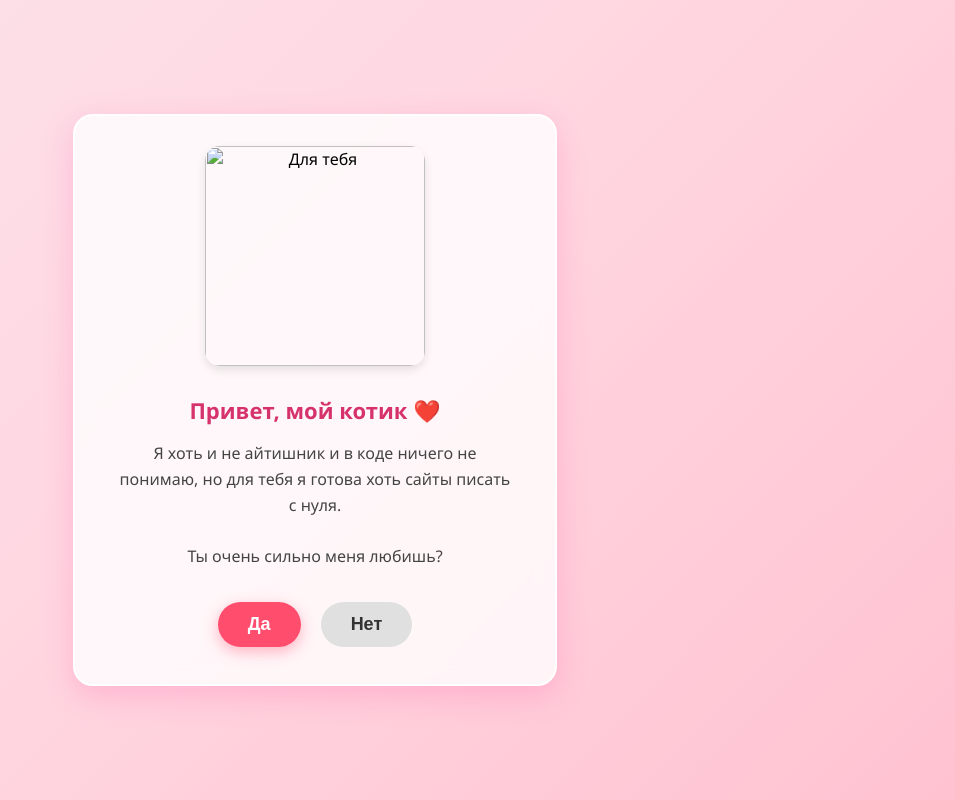
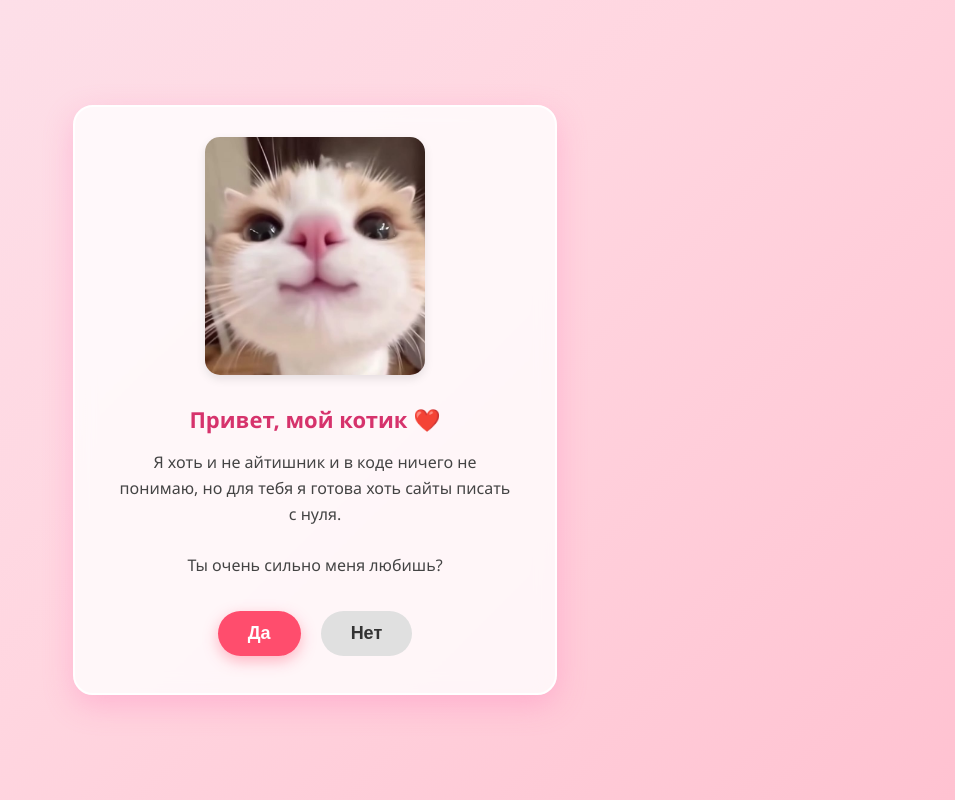
Before and after one commit to Monako-001/otkrytka, a plain HTML site: page index.html in a window 1280 px wide. Shown: the whole page, without its empty margins (325-1280 px from the left). Drawn offline with Linux system fonts and the light colour scheme.

Commit message:
Update index.html

```diff
--- a/index.html
+++ b/index.html
@@ -1,7 +1,7 @@
 <title>Для тебя ❤️</title> <style> body { margin: 0; padding: 0; display: flex; justify-content: center; align-items: center; height: 100vh; background: linear-gradient(135deg, #fce3ec, #ffd6e0, #ffc2d1); font-family: 'Segoe UI', Tahoma, Geneva, Verdana, sans-serif; text-align: center; overflow: hidden; } .card { background: rgba(255, 255, 255, 0.8); backdrop-filter: blur(10px); padding: 30px 40px; border-radius: 20px; box-shadow: 0 10px 30px rgba(255, 105, 180, 0.3); border: 2px solid white; max-width: 400px; position: relative; } img { width: 220px; border-radius: 15px; margin-bottom: 15px; box-shadow: 0 4px 10px rgba(0,0,0,0.1); } h1 { color: #d6336c; font-size: 22px; margin-bottom: 10px; } p { color: #444; font-size: 16px; line-height: 1.6; margin-bottom: 25px; transition: color 0.3s; } .buttons { display: flex; justify-content: center; align-items: center; gap: 20px; height: 60px; /* Фиксируем высоту, чтобы карточка не прыгала */ } button { padding: 12px 30px; font-size: 18px; border: none; border-radius: 50px; cursor: pointer; font-weight: bold; transition: all 0.3s ease; } #yesBtn { background-color: #ff4d6d; color: white; box-shadow: 0 5px 15px rgba(255, 77, 109, 0.4); } #yesBtn:hover { background-color: #ff758f; transform: scale(1.1); } #noBtn { background-color: #e0e0e0; color: #333; } </style>
 <div class="card">
     <!-- ВСТАВЬ СЮДА НАЗВАНИЕ СВОЕЙ КАРТИНКИ ВМЕСТО "НАЗВАНИЕ_ТВОЕЙ_КАРТИНКИ.jpg" -->
-   <img src="kotik.jpg" alt="Для тебя">
+   <img src="https://raw.githubusercontent.com/Monako-001/otkrytka/main/котик.jpg" alt="Для тебя">
 
     <h1>Привет, мой котик ❤️</h1>
     <p id="questionText">Я хоть и не айтишник и в коде ничего не понимаю, но для тебя я готова хоть сайты писать с нуля.<br><br>
```
